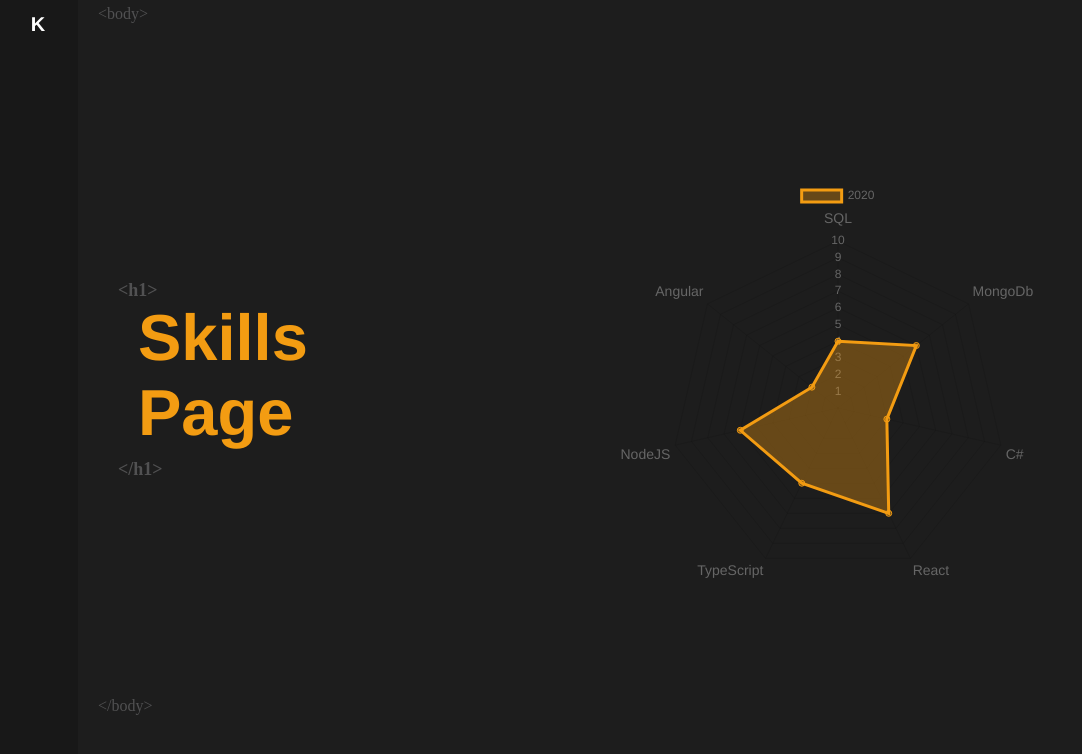
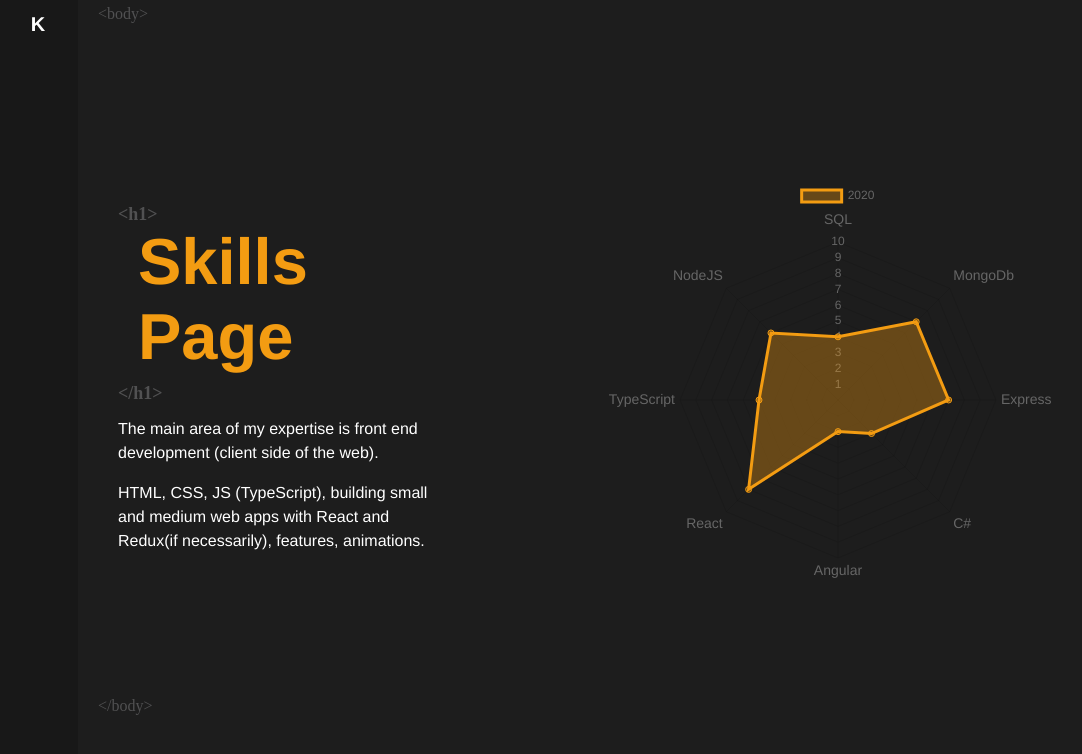
Before and after one commit to krsmayg/portfolio_application, a React (Create React App) app: page /skills in a window 1280 px wide. Shown: the top 754 px of the page, without its empty margins (2-1084 px from the left). Built offline with nearby package versions, Linux system fonts and the light colour scheme; some icons are missing; a web font is replaced by a local one.

Commit message:
portfolio component

```diff
--- a/src/App.js
+++ b/src/App.js
@@ -1,7 +1,8 @@
 import { Switch, Route } from "react-router-dom";
 import HomePage from "./containers/HomePage";
 import AboutPage from "./containers/AboutPage";
-import SkillsPage from "./containers/SkillsPage"
+import SkillsPage from "./containers/SkillsPage";
+import PortfolioPage from "./containers/PortfolioPage";
 import Layout from "./hoc/Layout";
 function App() {
   return (
@@ -10,6 +11,7 @@ function App() {
         <Layout>
           <Route path="/about" component={AboutPage} />
           <Route path="/skills" component={SkillsPage} />
+          <Route path="/portfolio" component={PortfolioPage} />
           <Route path="/" exact component={HomePage} />
         </Layout>
       </Switch>
--- a/src/components/NavBar/index.jsx
+++ b/src/components/NavBar/index.jsx
@@ -39,7 +39,7 @@ function NavBar() {
           </NavLink>
         </div>
         <div className={classes.item}>
-          <NavLink exact to="/projects" activeClassName={classes.active}>
+          <NavLink exact to="/portfolio" activeClassName={classes.active}>
             <IosEyeOutline fontSize="30px" className={classes.iconLink} />
           </NavLink>
         </div>
--- a/src/components/SkillsChart/index.jsx
+++ b/src/components/SkillsChart/index.jsx
@@ -8,15 +8,23 @@ const data = [
   },
   {
     label: "MongoDb",
-    value: 6
+    value: 7
+  },
+  {
+    label: "Express",
+    value: 7
   },
   {
     label: "C#",
     value: 3
   },
   {
+    label: "Angular",
+    value: 2
+  },
+  {
     label: "React",
-    value: 7
+    value: 8
   },
 
   {
@@ -27,10 +35,7 @@ const data = [
     label: "NodeJS",
     value: 6
   },
-  {
-    label: "Angular",
-    value: 2
-  },
+
 
 ]
 
--- /dev/null
+++ b/src/containers/PortfolioPage/index.jsx
@@ -0,0 +1,11 @@
+import React from "react";
+import classes from "./style.module.scss";
+
+function PortfolioPage() {
+  return (
+    <div className={classes.section}>
+      <h1 className={classes.title}>Soon...</h1>
+    </div>
+  );
+}
+export default PortfolioPage;
--- /dev/null
+++ b/src/containers/PortfolioPage/style.module.scss
@@ -0,0 +1,11 @@
+.section  {
+  display: flex;
+  height: 100%;
+  align-items: center;
+  justify-content: center
+}
+.title {
+  font-size: 60px;
+  font-weight:bold;
+
+}
--- a/src/containers/SkillsPage/index.jsx
+++ b/src/containers/SkillsPage/index.jsx
@@ -1,19 +1,26 @@
-import React from 'react';
+import React from "react";
 import classes from "./style.module.scss";
 import AdditionalTitle from "../../components/UI/Titles/AdditionalTitle";
-import SkillsChart from "../../components/SkillsChart"
+import SkillsChart from "../../components/SkillsChart";
 function SkillsPage() {
   return (
     <div className={classes.section}>
       <div className={classes.leftInfo}>
-        <AdditionalTitle label ="Skills Page" />
+        <AdditionalTitle label="Skills Page" />
+        <p className="text-box">
+          The main area of my expertise is front end development (client side of
+          the web).
+        </p>
+        <p className="text-box">
+          HTML, CSS, JS (TypeScript), building small and medium web apps with
+          React and Redux(if necessarily), features, animations.
+        </p>
         <br />
       </div>
       <div className={classes.rightInfo}>
-        <SkillsChart/>
+        <SkillsChart />
       </div>
     </div>
-
   );
 }
 export default SkillsPage;
--- /dev/null
+++ b/src/styles/_reusable.scss
@@ -0,0 +1,5 @@
+.text-box {
+  font-size: 16px;
+  line-height:24px;
+  text-align:left;
+}
--- a/src/styles/main.scss
+++ b/src/styles/main.scss
@@ -18,3 +18,5 @@ code {
   font-family: source-code-pro, Menlo, Monaco, Consolas, 'Courier New',
     monospace;
 }
+
+@import './reusable';
```
Also changed, not shown: 1 other file (tests, documents, lock files or other folders).
